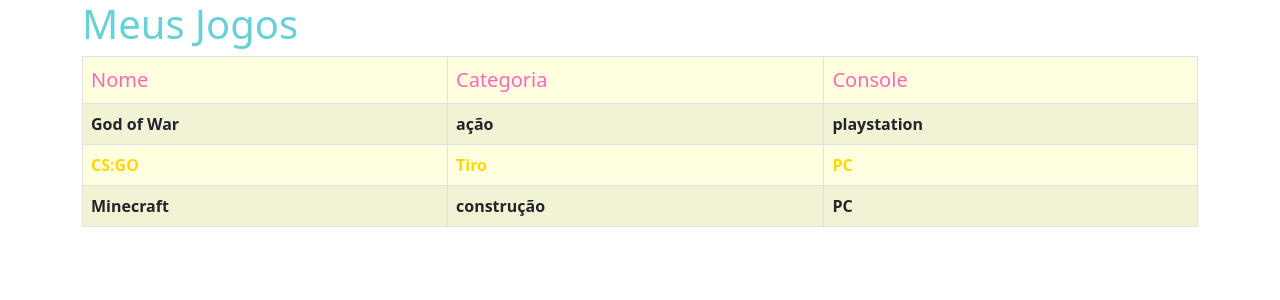
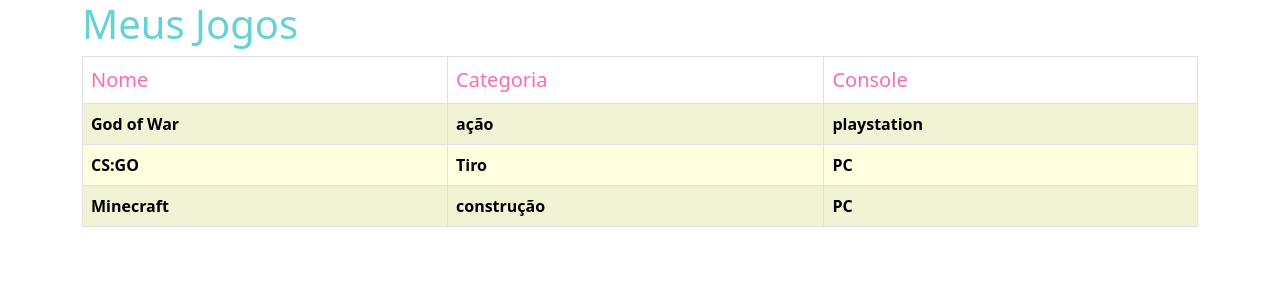
Before and after one commit to anacarolina1826/jogoteca, a Flask app: page / in a window 1280 px wide. Shown: the top 300 px of the page. Run offline with Flask 2, Linux system fonts and the light colour scheme; some libraries are stand-ins or nearby versions.

Commit message:
alterei o css d tabela para uma regra mais específica.

```diff
--- a/main.py
+++ b/main.py
@@ -1,4 +1,4 @@
-from flask import Flask, render_template
+from flask import Flask, render_template, request
 
 class jogo:
 
@@ -24,4 +24,16 @@ def ola():
 def novo():
   return render_template('novo.html')
 
+@app.route('/criar', methods=['POST',])
+def criar():
+  nome = request.form['nome']
+  categoria = request.form['categoria']
+  console = request.form['console']
+
+  novo_jogo = jogo(nome, categoria, console)
+  lista.append(novo_jogo)
+
+  return render_template('lista.html',titulo='Meus Jogos', jogos=lista)
+
+
 app.run(host='0.0.0.0', port=81, debug=True)
--- a/static/estilo.css
+++ b/static/estilo.css
@@ -22,5 +22,5 @@ input{
  border:2px;
 border-color: black;
 border-style: solid;
-border-radius: 10px;
+border-radius: 4px;
 }
--- a/static/estiloo.css
+++ b/static/estiloo.css
@@ -4,10 +4,10 @@ h1{
 
 }
 
-table,td{
+#table td{
   background-color:lightyellow;
   font-weight:bold;
-  color:gold;
+  color:black ;
 
 }
 
--- a/templates/lista.html
+++ b/templates/lista.html
@@ -17,7 +17,7 @@
         <div class="page-header">
             <h1>{{titulo}}</h1>
         </div>
-        <table class="table table-striped table-bordered">
+        <table id="table" class="table table-striped table-bordered">
             <thead class="thead-default">
                 <tr>
                     <th>Nome</th>
--- a/templates/novo.html
+++ b/templates/novo.html
@@ -21,14 +21,14 @@
 <body>
   <h1> Novo jogo</h1>
 
-<form action="">
+<form action="/criar" method="POST">
   <div>
     <label for="nome">Nome</label>
-    <input id="nome" name="name" type="text"></div>
+    <input id="nome" name="nome" type="text"></div>
 
   <div>
     <label for="categoria">Categoria</label>
-    <input id="categoria" name="categora" type="text"></div>
+    <input id="categoria" name="categoria" type="text"></div>
 
   <div><label for="console"> Console</label>
     <input id="console" name="console" type="text"></div>
```
Also changed, not shown: templates/login.html (added).
